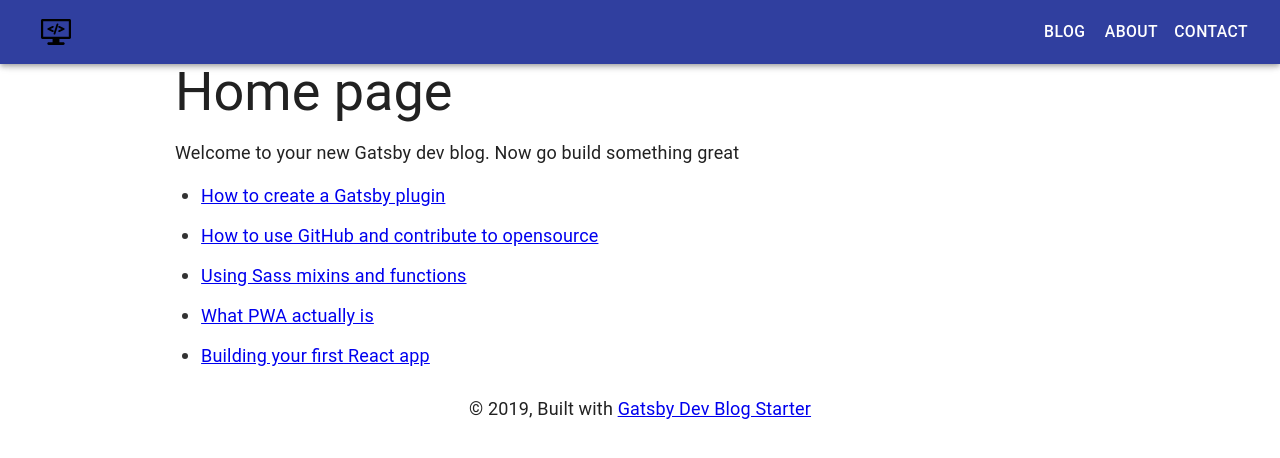
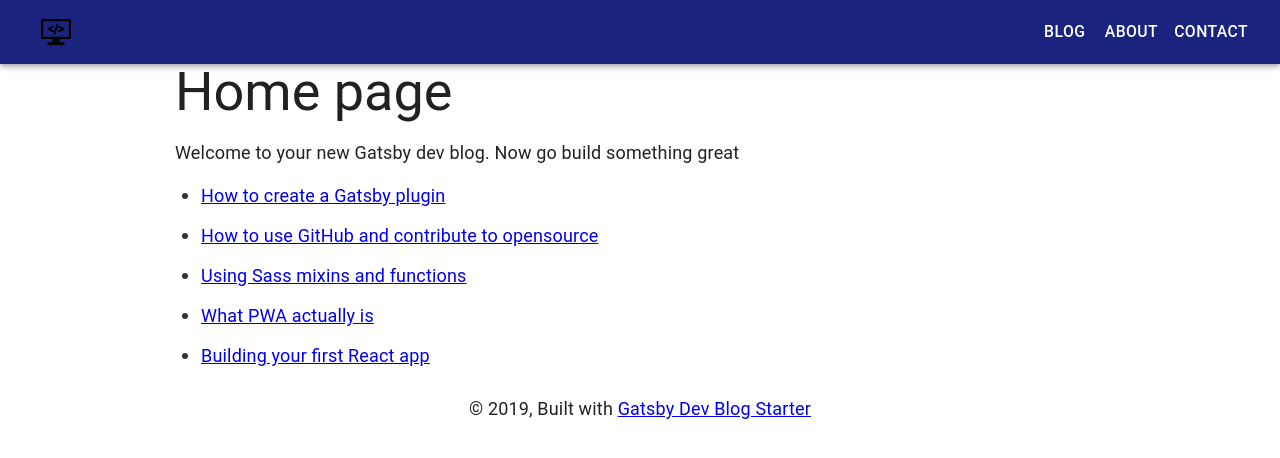
Before and after one commit to iamskok/gatsby-dev-blog-starter, a Gatsby site: page / in a window 1280 px wide. Built offline with nearby package versions, Linux system fonts and the light colour scheme; Gatsby itself is replaced by a stand-in of ours.

Commit message:
fix(view): stop using hardcoded values in Theme component
Apply values from material-ui color palette

```diff
--- a/src/components/theme.js
+++ b/src/components/theme.js
@@ -1,4 +1,6 @@
 import { createMuiTheme } from '@material-ui/core/styles';
+import indigo from '@material-ui/core/colors/indigo';
+import red from '@material-ui/core/colors/red';
 
 export default createMuiTheme({
 	breakpoints: {
@@ -12,16 +14,10 @@ export default createMuiTheme({
 	},
 	palette: {
 		primary: {
-			dark: '#001970',
-			light: '#666ad1',
-			main: '#303f9f',
-			contrastText: "#fff"
+			main: indigo[900]
 		},
 		secondary: {
-			dark: '#8e0000',
-			light: '#ff5f52',
-			main: '#c62828',
-			contrastText: "#fff"
+			main: red[900]
 		}
 	},
 	typography: {
```
